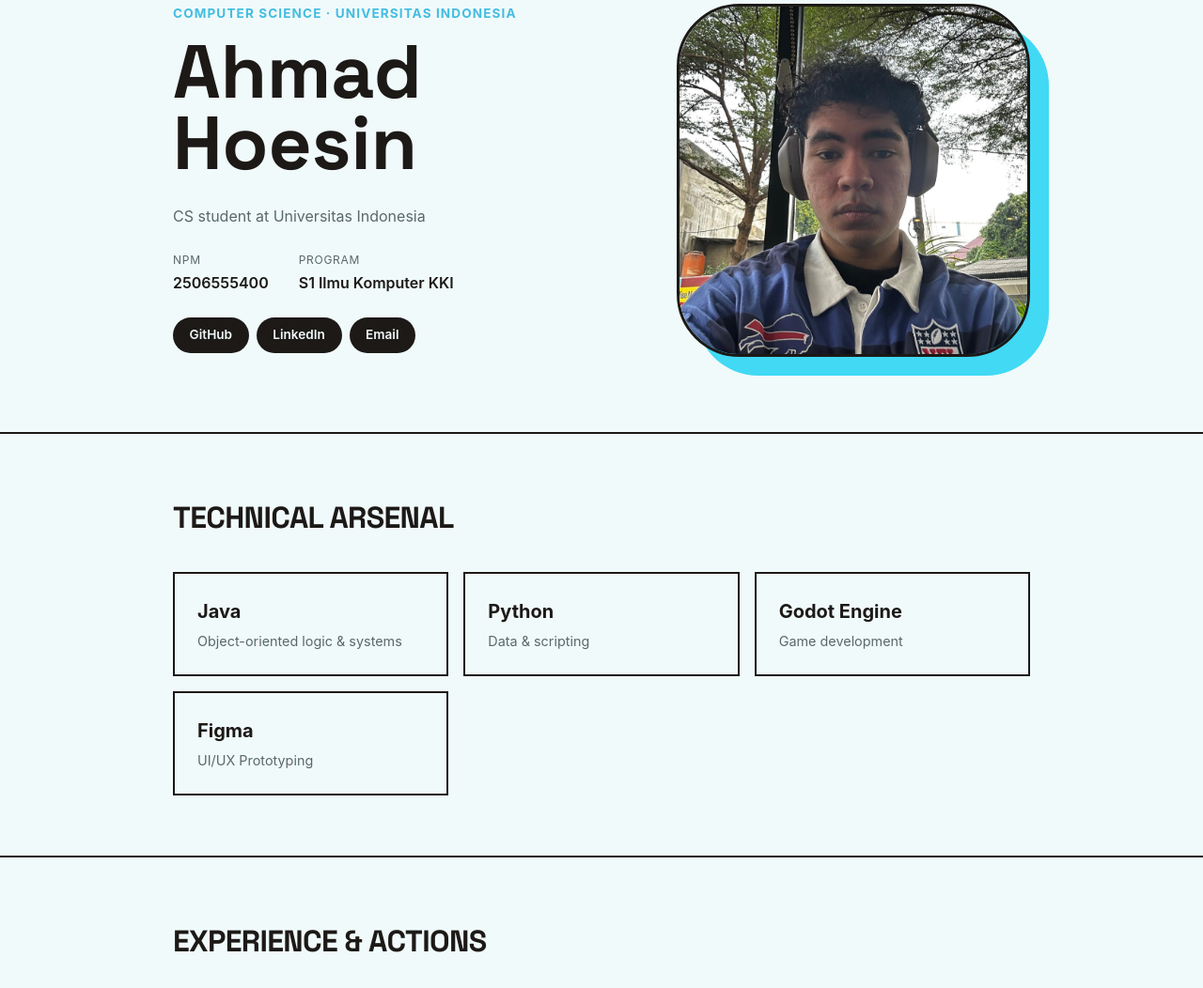
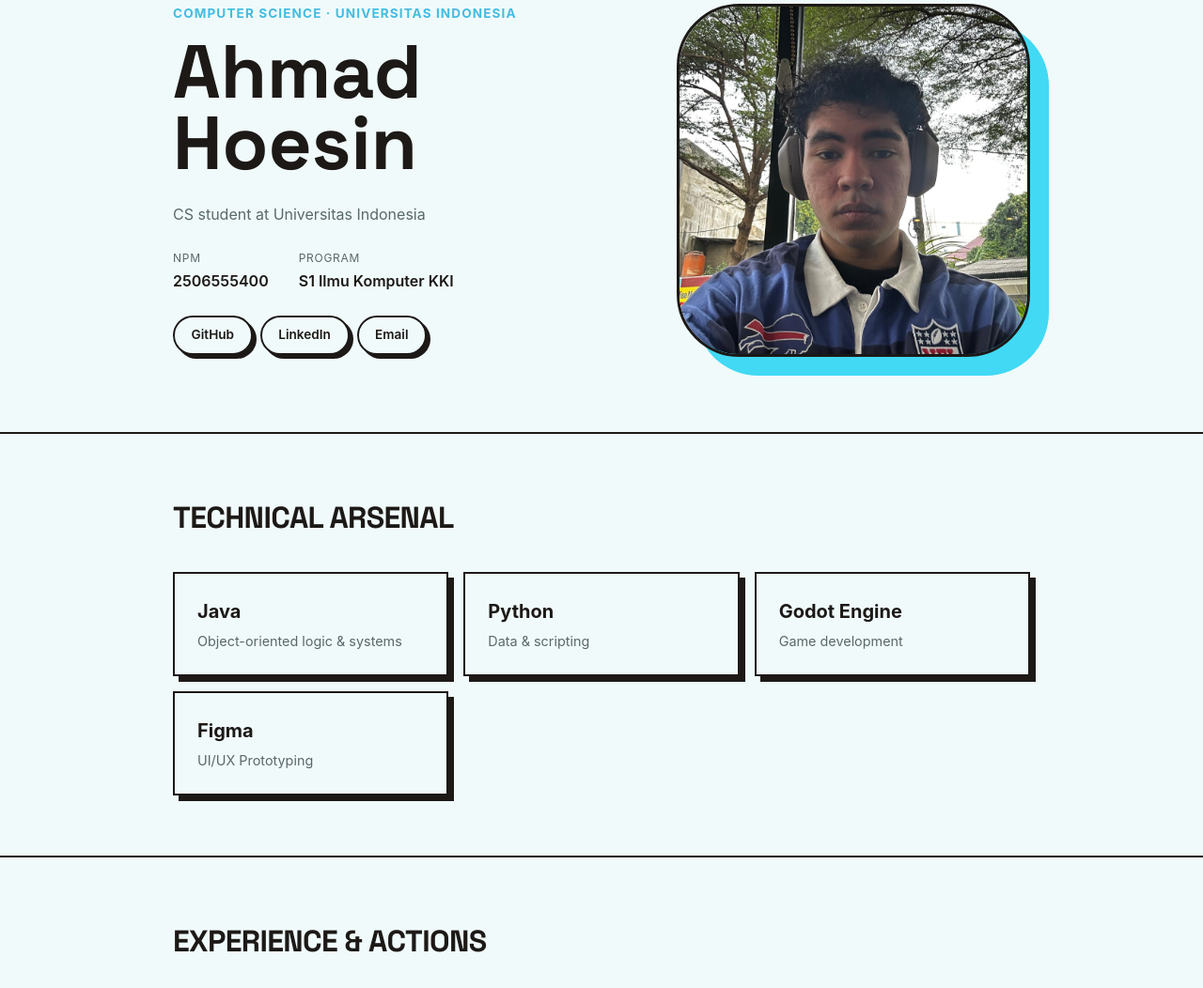
Before and after one commit to zuromu/PlatformBasedDevelopment, a Django app: page / in a window 1280 px wide. Shown: the part 142-1194 px from the top of the page at 94% size. Run offline with Django 5.2, Linux system fonts and the light colour scheme.

Commit message:
style: fix tap bugs and add interactive button press effects

```diff
--- a/static/css/style.css
+++ b/static/css/style.css
@@ -155,15 +155,23 @@ h1, .brand {
     font-size: 0.85rem;
     font-weight: 600;
     text-decoration: none;
-    color: var(--paper);
-    background-color: var(--ink);
+    color: var(--ink);
+    background-color: var(--paper);
     border-radius: var(--radius);
+    border: 2px solid var(--ink);
+    box-shadow: 4px 4px 0px 0px var(--ink);
     padding: 0.5rem 1.1rem;
-    transition: background-color 0.2s ease;
+    transition: all 0.1s ease;
+    position: relative;
+    top: 0;
+    left: 0;
 }
 
 .social-link:hover {
     background-color: var(--accent);
+    box-shadow: 0px 0px 0px 0px var(--ink);
+    top: 4px;
+    left: 4px;
 }
 
 .hero-photo {
@@ -171,6 +179,7 @@ h1, .brand {
     align-self: center;
     position: relative;
     -webkit-touch-callout: none;
+    -webkit-user-select: none;
     user-select: none;
 }
 
@@ -216,13 +225,13 @@ h1, .brand {
     transition: opacity 0.15s ease;
 }
 
-@media (hover: hover) {
+@media (pointer: fine) {
     .hero-photo:hover .gif-img {
         opacity: 1;
     }
 }
 
-@media (hover: none) {
+@media (pointer: coarse) {
     .hero-photo:active .gif-img {
         opacity: 1;
     }
@@ -283,7 +292,11 @@ h1, .brand {
         padding: 1.5rem;
         background-color: var(--paper);
         border-radius: 0;
-        transition: background-color 0.15s ease, color 0.15s ease;
+        box-shadow: 6px 6px 0px 0px var(--ink);
+        transition: all 0.15s ease;
+        position: relative;
+        top: 0;
+        left: 0;
     }
 
     .arsenal-card h3 {
@@ -299,12 +312,14 @@ h1, .brand {
 
 
     .arsenal-card:hover {
-        background-color: var(--ink);
-        color: var(--paper);
+        background-color: var(--accent);
+        box-shadow: 0px 0px 0px 0px var(--ink);
+        top: 6px;
+        left: 6px;
     }
 
     .arsenal-card:hover p {
-        color: var(--paper);
+        color: var(--ink);
     }
 
 
```
